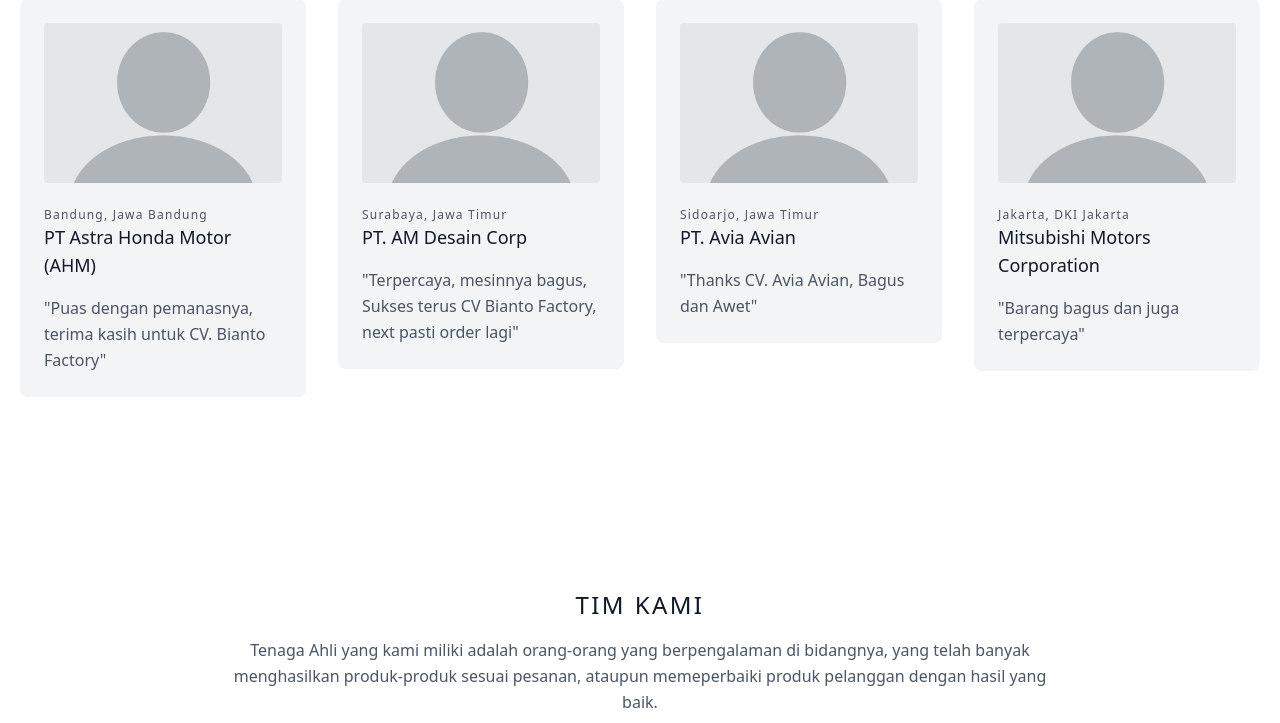
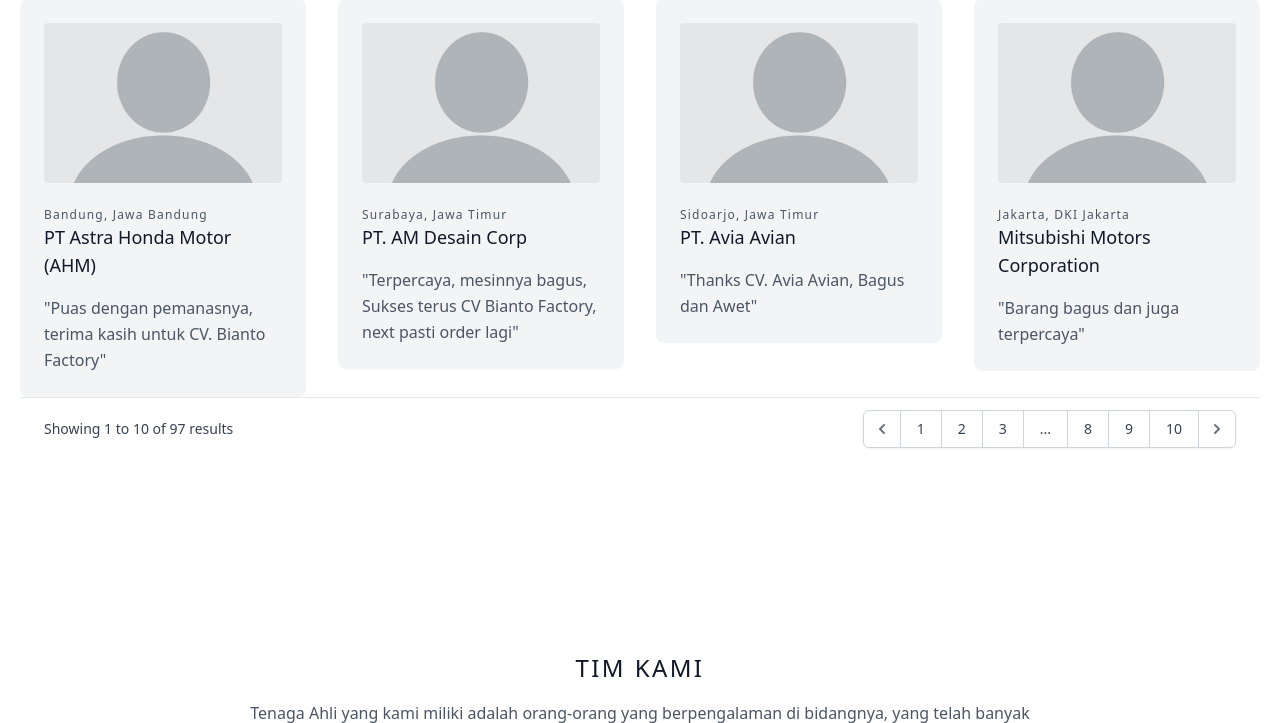
Before and after one commit to LaDavidMichael/BiantoFactory, a PHP site: page / in a window 1280 px wide. Shown: the part 1642-2365 px from the top of the page. Run offline with PHP 8.4, Linux system fonts and the light colour scheme; data comes from the database, SQL or seed files in the repository.

Commit message:
update tampilan

```diff
--- a/admin/index.php
+++ b/admin/index.php
@@ -28,6 +28,7 @@ if (isset($_POST['login'])) {
 
 	<title>CV Bianto Factory | Admin Login</title>
 	<link rel="stylesheet" href="https://cdnjs.cloudflare.com/ajax/libs/tailwindcss/2.0.2/tailwind.min.css" />
+	<link rel="icon" href="assets/images/logo.png" type="image/ico" />
 </head>
 
 <body>
--- a/content.php
+++ b/content.php
@@ -30,5 +30,67 @@
             ?>
 
         </div>
+        <div class="bg-white px-4 py-3 flex items-center justify-between border-t border-gray-200 sm:px-6">
+  <div class="flex-1 flex justify-between sm:hidden">
+    <a href="#" class="relative inline-flex items-center px-4 py-2 border border-gray-300 text-sm font-medium rounded-md text-gray-700 bg-white hover:text-gray-500">
+      Previous
+    </a>
+    <a href="#" class="ml-3 relative inline-flex items-center px-4 py-2 border border-gray-300 text-sm font-medium rounded-md text-gray-700 bg-white hover:text-gray-500">
+      Next
+    </a>
+  </div>
+  <div class="hidden sm:flex-1 sm:flex sm:items-center sm:justify-between">
+    <div>
+      <p class="text-sm text-gray-700">
+        Showing
+        <span class="font-medium">1</span>
+        to
+        <span class="font-medium">10</span>
+        of
+        <span class="font-medium">97</span>
+        results
+      </p>
+    </div>
+    <div>
+      <nav class="relative z-0 inline-flex rounded-md shadow-sm -space-x-px" aria-label="Pagination">
+        <a href="#" class="relative inline-flex items-center px-2 py-2 rounded-l-md border border-gray-300 bg-white text-sm font-medium text-gray-500 hover:bg-gray-50">
+          <span class="sr-only">Previous</span>
+          <!-- Heroicon name: solid/chevron-left -->
+          <svg class="h-5 w-5" xmlns="http://www.w3.org/2000/svg" viewBox="0 0 20 20" fill="currentColor" aria-hidden="true">
+            <path fill-rule="evenodd" d="M12.707 5.293a1 1 0 010 1.414L9.414 10l3.293 3.293a1 1 0 01-1.414 1.414l-4-4a1 1 0 010-1.414l4-4a1 1 0 011.414 0z" clip-rule="evenodd" />
+          </svg>
+        </a>
+        <a href="#" class="relative inline-flex items-center px-4 py-2 border border-gray-300 bg-white text-sm font-medium text-gray-700 hover:bg-gray-50">
+          1
+        </a>
+        <a href="#" class="relative inline-flex items-center px-4 py-2 border border-gray-300 bg-white text-sm font-medium text-gray-700 hover:bg-gray-50">
+          2
+        </a>
+        <a href="#" class="hidden md:inline-flex relative items-center px-4 py-2 border border-gray-300 bg-white text-sm font-medium text-gray-700 hover:bg-gray-50">
+          3
+        </a>
+        <span class="relative inline-flex items-center px-4 py-2 border border-gray-300 bg-white text-sm font-medium text-gray-700">
+          ...
+        </span>
+        <a href="#" class="hidden md:inline-flex relative items-center px-4 py-2 border border-gray-300 bg-white text-sm font-medium text-gray-700 hover:bg-gray-50">
+          8
+        </a>
+        <a href="#" class="relative inline-flex items-center px-4 py-2 border border-gray-300 bg-white text-sm font-medium text-gray-700 hover:bg-gray-50">
+          9
+        </a>
+        <a href="#" class="relative inline-flex items-center px-4 py-2 border border-gray-300 bg-white text-sm font-medium text-gray-700 hover:bg-gray-50">
+          10
+        </a>
+        <a href="#" class="relative inline-flex items-center px-2 py-2 rounded-r-md border border-gray-300 bg-white text-sm font-medium text-gray-500 hover:bg-gray-50">
+          <span class="sr-only">Next</span>
+          <!-- Heroicon name: solid/chevron-right -->
+          <svg class="h-5 w-5" xmlns="http://www.w3.org/2000/svg" viewBox="0 0 20 20" fill="currentColor" aria-hidden="true">
+            <path fill-rule="evenodd" d="M7.293 14.707a1 1 0 010-1.414L10.586 10 7.293 6.707a1 1 0 011.414-1.414l4 4a1 1 0 010 1.414l-4 4a1 1 0 01-1.414 0z" clip-rule="evenodd" />
+          </svg>
+        </a>
+      </nav>
+    </div>
+  </div>
+</div>
     </div>
 </section>
```
